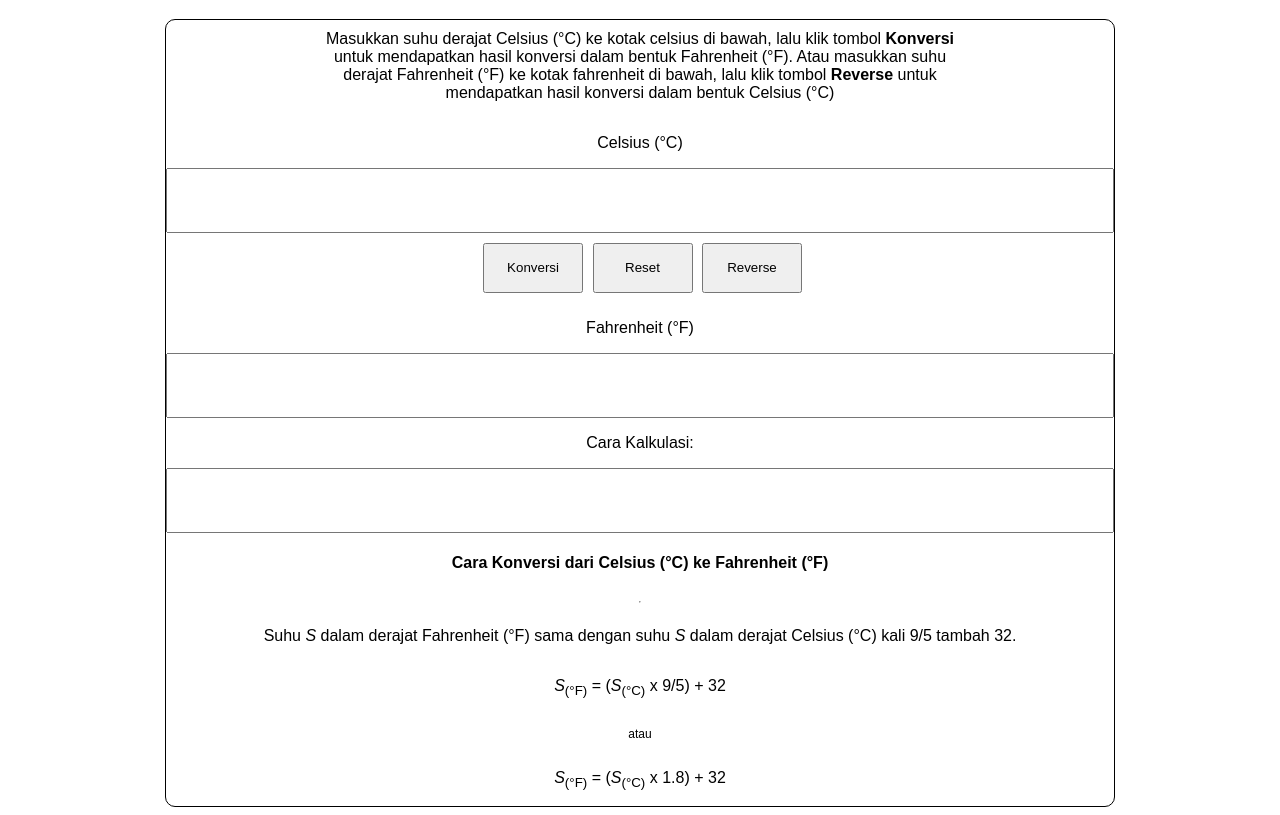
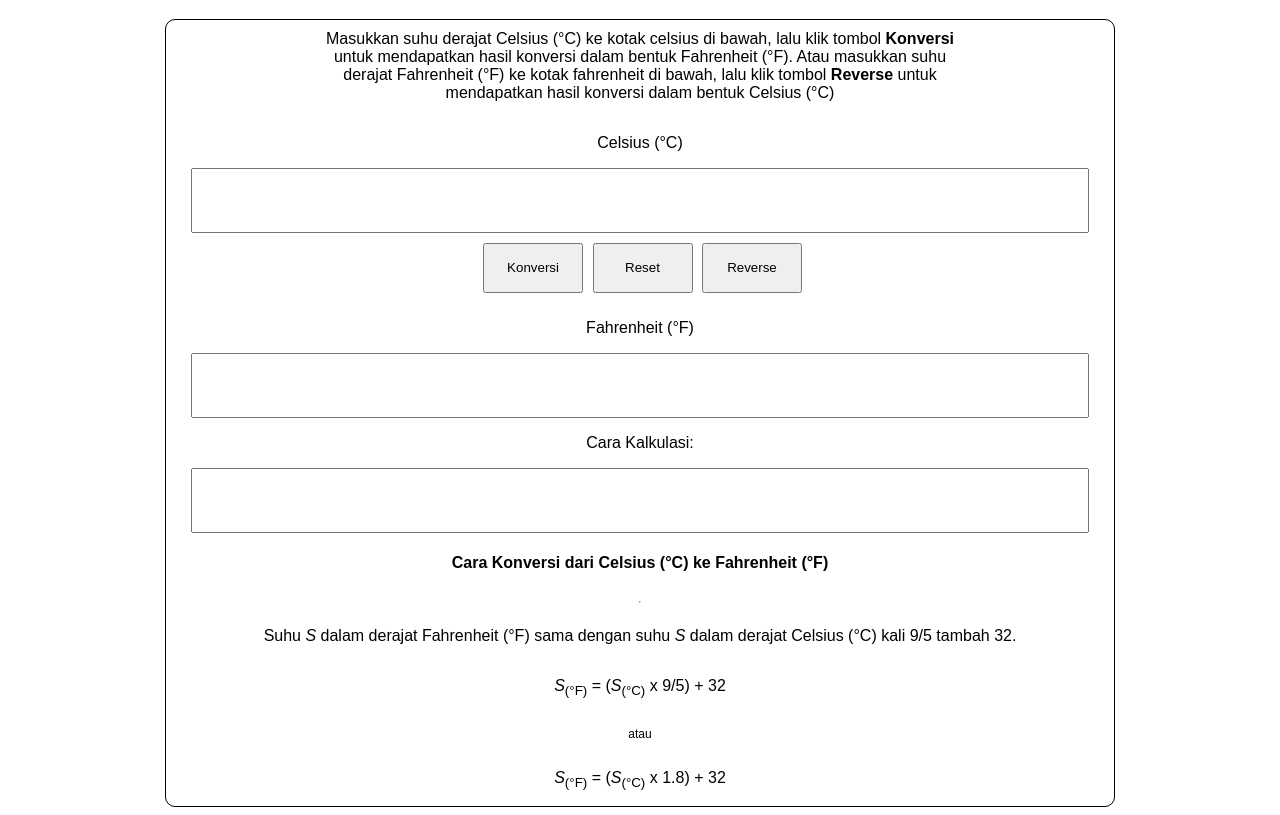
Before and after one commit to revou-fundamental-course/12-jun-23-yeremiaaryo, a plain HTML site: page index.html in a window 1280 px wide. Shown: the part 61-876 px from the top of the page. Drawn offline with Linux system fonts and the light colour scheme.

Commit message:
feat(input): change input margin

```diff
--- a/css/styles.css
+++ b/css/styles.css
@@ -35,3 +35,8 @@ button {
 div {
     font-family: Arial, Helvetica, sans-serif;
 }
+
+input {
+    width: 90%;
+    margin: auto;
+}
```
